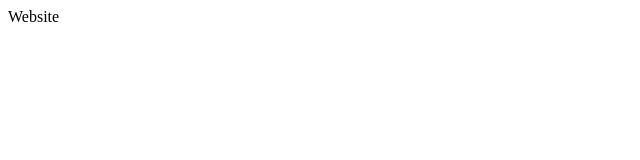
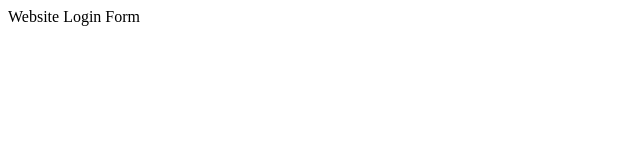
Before and after one commit to htshllwn/myappsample, a plain HTML site: page index.html in a window 1280 px wide. Shown: the full height of the page, 0-640 px from the left. Drawn offline with Linux system fonts and the light colour scheme.

Commit message:
Commit in login branch

```diff
--- /dev/null
+++ b/dir2/app2.js
@@ -0,0 +1 @@
+console.log('app2.js');
--- a/index.html
+++ b/index.html
@@ -8,5 +8,6 @@
 </head>
 <body>
     Website
+    Login Form
 </body>
 </html>
```
Also changed, not shown: login.html (added, +1 -0 lines), log.txt (added).
